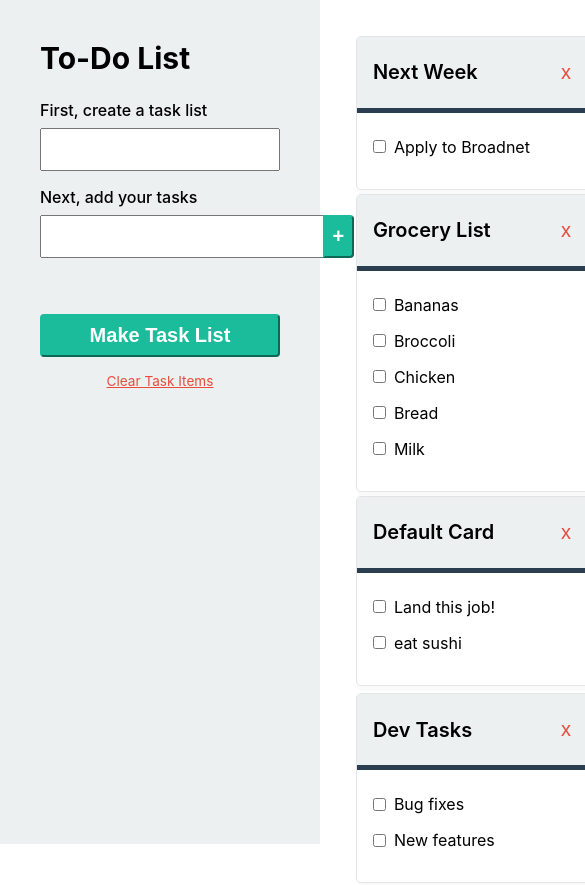
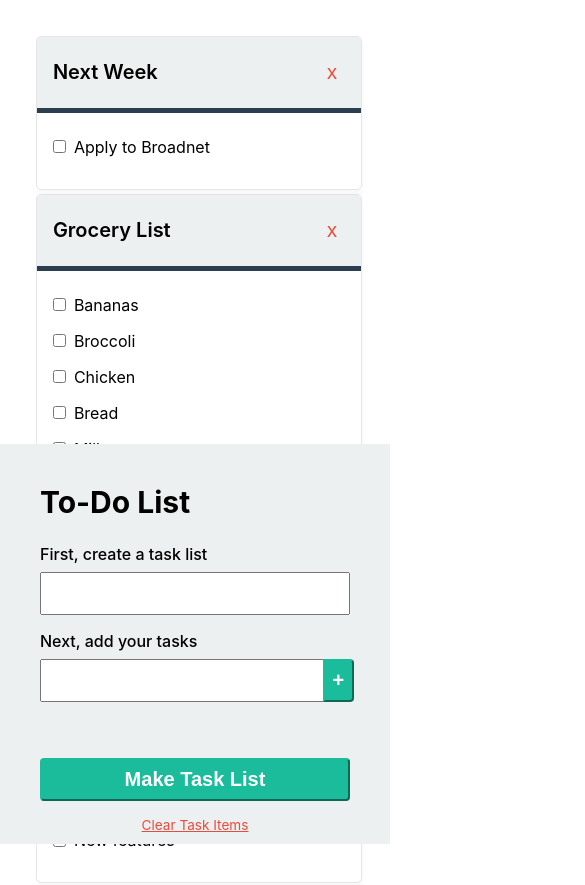
Before and after one commit to ryanbahan/broadnet-todo, a React (Create React App) app: page / in a window 390 px wide. Shown: the top 885 px of the page, 585 px wide, since content can reach past the window. Built offline with nearby package versions, Linux system fonts and the light colour scheme.

Commit message:
Add media queries

```diff
--- a/src/Form/Form.css
+++ b/src/Form/Form.css
@@ -95,3 +95,11 @@
   margin-bottom: 0.5rem;
   margin-left: 1.25rem;
 }
+
+@media only screen and (max-width: 600px) {
+  .form {
+    width: 100vw;
+    height: 25rem;
+    bottom: 0;
+  }
+}
--- a/src/ToDoCard/ToDoCard.css
+++ b/src/ToDoCard/ToDoCard.css
@@ -55,3 +55,9 @@
   list-style: none;
   padding-left: 1rem;
 }
+
+@media only screen and (max-width: 900px) {
+  .todo-card {
+    width: 100%;
+  }
+}
--- a/src/ToDoContainer/ToDoContainer.css
+++ b/src/ToDoContainer/ToDoContainer.css
@@ -15,3 +15,24 @@
   width: 50%;
   min-width: min-content;
 }
+
+@media only screen and (max-width: 900px) {
+  .todo-container-left {
+    width: 100%;
+  }
+
+  .todo-container-right {
+    width: 100%;
+  }
+}
+
+@media only screen and (max-width: 600px) {
+  .todo-container {
+    flex-grow: 1;
+    display: flex;
+    flex-wrap: wrap;
+    margin-left: 0;
+    margin-bottom: 25rem;
+    padding: 2rem;
+  }
+}
```
